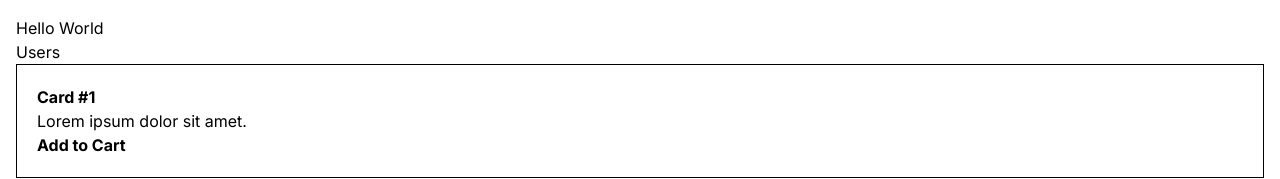
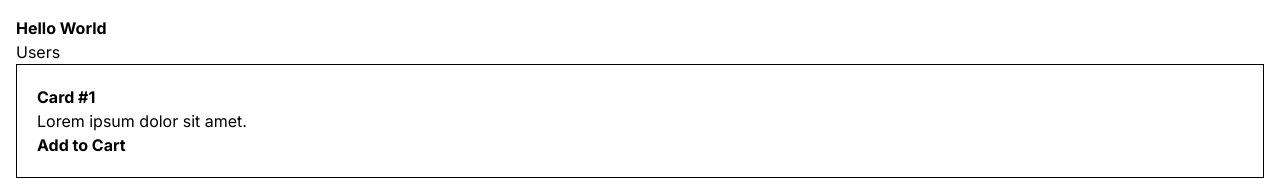
Before and after one commit to jfcv/next-app, a Next.js app: page / in a window 1280 px wide. Shown: the top 179 px of the page. Built offline with nearby package versions, Linux system fonts and the light colour scheme.

Commit message:
Update data-cache behavior.

```diff
--- a/app/page.tsx
+++ b/app/page.tsx
@@ -7,7 +7,7 @@ import ProductCard from "./components/ProductCard";
 export default function Home() {
   return (
     <main>
-      <h1>Hello World</h1>
+      <h1 style={{fontWeight: 'bold'}}>Hello World</h1>
 
       <Link href="/users">Users</Link>
 
--- a/app/users/page.tsx
+++ b/app/users/page.tsx
@@ -6,7 +6,16 @@ interface User {
 }
 
 const UsersPage = async () => {
-  const res = await fetch('https://jsonplaceholder.typicode.com/users')
+  /**
+   * this means is gonna fresh data from the backend every 10 seconds
+   * this just works for fetch()
+   * but DOESN'T WORK for axios()
+   */
+  const res = await fetch('https://jsonplaceholder.typicode.com/users', {
+    next: {
+      revalidate: 10
+    }
+  })
   const users: User[] = await res.json()
 
   return (
```
